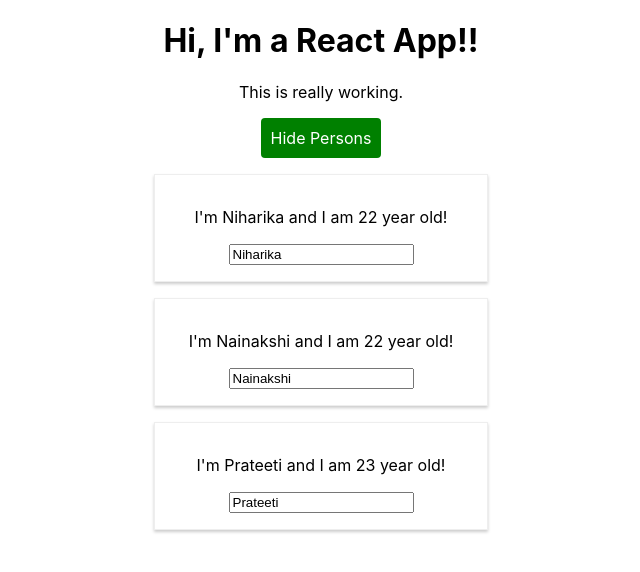
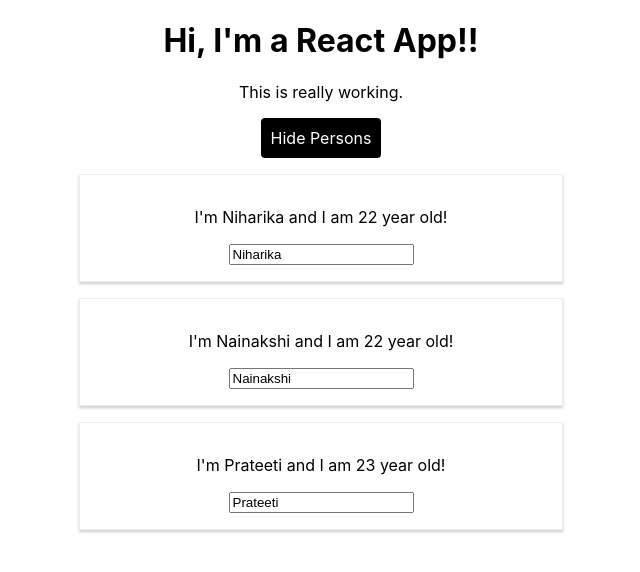
Before and after one commit to KiritoKun007/REACT, a React (Create React App) app in the folder react-complete-guide/: page / in a window 1280 px wide. Both pictures are taken after a click on the button "Show Persons". Shown: the top 572 px of the page, without its empty margins (319-959 px from the left). Built offline with nearby package versions, Linux system fonts and the light colour scheme.

Commit message:
learned about styled components

```diff
--- a/react-complete-guide/package.json
+++ b/react-complete-guide/package.json
@@ -9,7 +9,8 @@
     "radium": "^0.26.0",
     "react": "^16.13.1",
     "react-dom": "^16.13.1",
-    "react-scripts": "3.4.1"
+    "react-scripts": "3.4.1",
+    "styled-components": "^5.1.0"
   },
   "scripts": {
     "start": "react-scripts start",
--- a/react-complete-guide/src/App.js
+++ b/react-complete-guide/src/App.js
@@ -1,8 +1,24 @@
 import React, { Component } from 'react';
-import Radium, { StyleRoot } from 'radium';
+import styled from 'styled-components'
 import './App.css';
 import Person from './Person/Person';
 
+
+const ToggleBtn = styled.button`
+  background-color: black;
+  font: inherit;
+  border: none;
+  border-radius: 4px;
+  color: white;
+  padding: 10px;
+  cursor: pointer;
+  outline: none;
+
+  &:hover {
+    background-color: lightgray;
+    color: black;
+  }
+`
 
 class App extends Component {
 
@@ -75,22 +91,6 @@ class App extends Component {
 
   render() {
 
-    const style = {
-      backgroundColor: 'black',
-      font: 'inherit',
-      border: 'none',
-      borderRadius: '4px',
-      color: 'white',
-      padding: '10px' ,
-      cursor: 'pointer',
-      outline: 'none',
-
-      ':hover' : {
-        backgroundColor: 'lightgray',
-        color: 'black'
-      }
-    }
-
     let persons = null
 
     if(this.state.showPerson) {
@@ -116,11 +116,7 @@ class App extends Component {
           </Person> */}
         </div>
       )
-      style.backgroundColor = 'green'
-      style[':hover'] = {
-        backgroundColor: 'lightgreen',
-        color: 'black'
-      }
+      // style.backgroundColor = 'green'
     }
 
     let classes = []
@@ -135,20 +131,17 @@ class App extends Component {
     let assignedClass = classes.join(' ')
 
     return (
-      <StyleRoot>
       <div className="App">
         <h1>Hi, I'm a React App!!</h1>
         <p className={assignedClass}>This is really working.</p>
-          <button
-            style={style}
+        <ToggleBtn
           onClick={this.togglePersonsHandler}
-          >{ !this.state.showPerson ? 'Show Persons': 'Hide Persons'}</button>
+        >{ !this.state.showPerson ? 'Show Persons': 'Hide Persons'}</ToggleBtn>
         {persons}
       </div>
-      </StyleRoot>
     );
   }
   // return React.createElement('div', {className: 'App'}, React.createElement('h1', null, 'Does this work now?'));
 }
 
-export default Radium(App);
+export default App;
--- a/react-complete-guide/src/Person/Person.css
+++ b/react-complete-guide/src/Person/Person.css
@@ -7,9 +7,8 @@
     text-align: center;
 }
 
-
-/* @media (min-width: 500px) {
+@media (min-width: 500px) {
     .Person {
         width: 300px;
     }
-} */
+}
--- a/react-complete-guide/src/Person/Person.js
+++ b/react-complete-guide/src/Person/Person.js
@@ -1,23 +1,30 @@
 import React from 'react'
-import './Person.css'
-import Radium from 'radium'
+import styled from 'styled-components'
+// import './Person.css'
+
+const PersonDiv = styled.div`
+                    width: 60%;
+                    margin: 16px auto;
+                    border: 1px solid #eee;
+                    box-shadow: 0 2px 3px #ccc;
+                    padding: 16px;
+                    text-align: center;
+
+                    @media (min-width: 500px) {
+                      width: 450px;
+                    }
+                `
 
 const Person = (props) => {
 
-    const style = {
-        '@media (min-width:500px)': {
-            width: '300px'
-        }
-    }
-
     return (
-        <div className="Person" style={style}>
+        <PersonDiv>
             <p onClick={props.click}> I'm {props.name} and I am {props.age} year old! </p>
             <p>{props.children}</p>
             <input type="text" onChange={props.change} defaultValue={props.name}/>
-        </div>
+        </PersonDiv>
     )
 
 }
 
-export default Radium(Person)
+export default Person
```
Also changed, not shown: 1 other file (tests, documents, lock files or other folders). Lines whose indentation alone changed are shown as unchanged.
